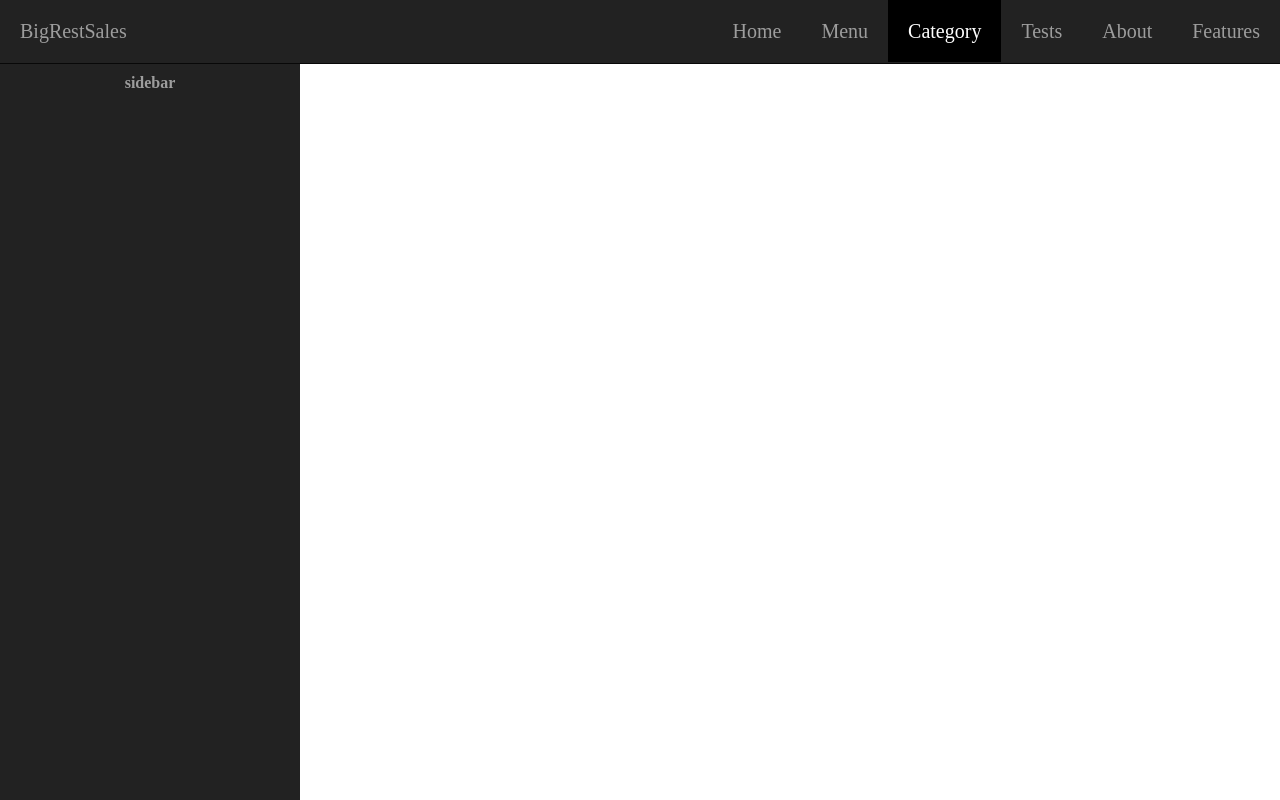
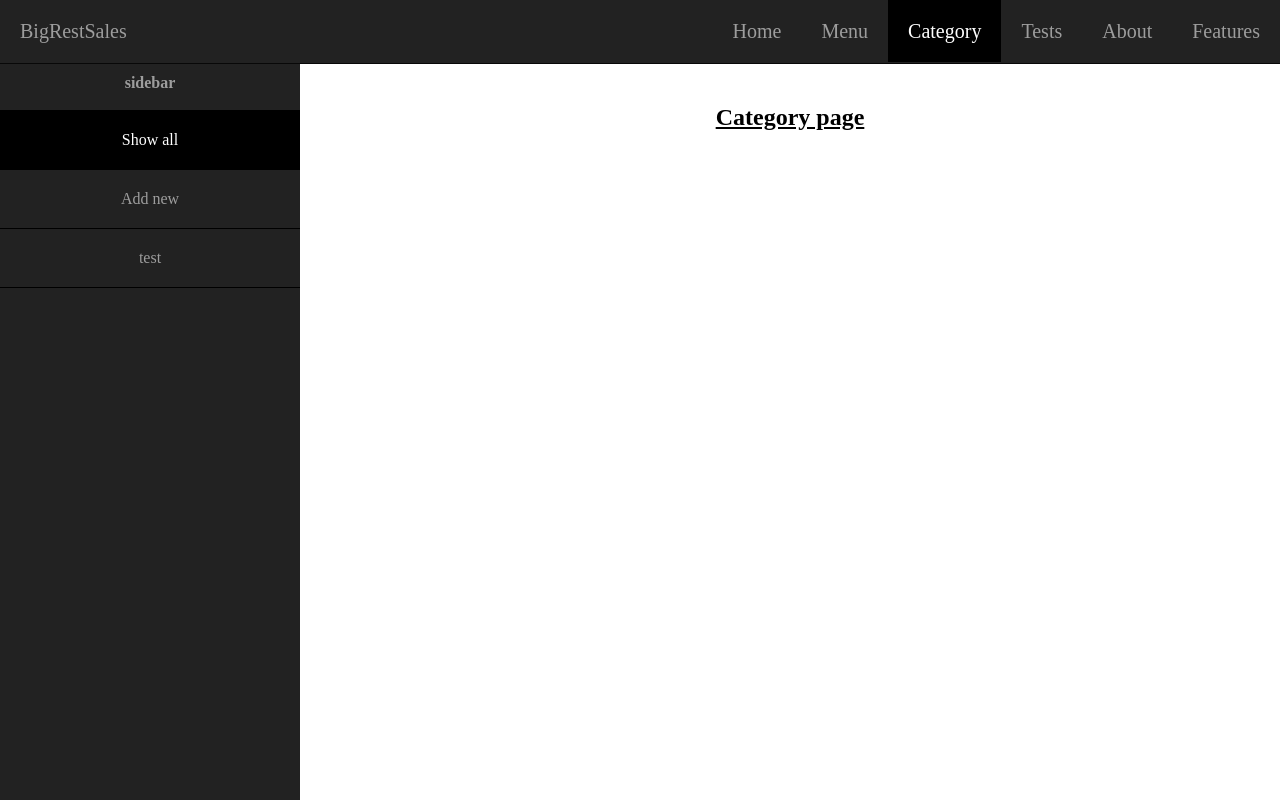
Before and after one commit to vadikot/bigrestsales, a React app in the folder frontend/: page /category/all in a window 1280 px wide. Built offline with nearby package versions, Linux system fonts and the light colour scheme.

Commit message:
added two new category pages and routes for them to the sidebar

```diff
--- a/frontend/src/01_app/router/ui/AppRouter.tsx
+++ b/frontend/src/01_app/router/ui/AppRouter.tsx
@@ -1,6 +1,16 @@
 import React, {Suspense} from 'react';
 import {Route, Routes} from "react-router-dom";
-import {AboutPage, CategoryPage, FeaturePage, HomePage, MenuAdd, MenuAll, MenuPage, TestsPage} from "../../../02_pages";
+import {
+    AboutPage,
+    CategoryAdd, CategoryAll,
+    CategoryPage,
+    FeaturePage,
+    HomePage,
+    MenuAdd,
+    MenuAll,
+    MenuPage,
+    TestsPage
+} from "../../../02_pages";
 
 const AppRouter = () => {
     return (
@@ -12,7 +22,10 @@ const AppRouter = () => {
                         <Route path="all" element={<MenuAll/>}/>
                         <Route path="add" element={<MenuAdd/>}/>
                     </Route>
-                    <Route path="/category" element={<CategoryPage/>}/>
+                    <Route path="/category" element={<CategoryPage/>}>
+                        <Route path="all" element={<CategoryAll/>}/>
+                        <Route path="add" element={<CategoryAdd/>}/>
+                    </Route>
                     <Route path="/tests" element={<TestsPage/>}/>
                     <Route path="/about" element={<AboutPage/>}/>
                     <Route path="/features" element={<FeaturePage/>}/>
--- a/frontend/src/02_pages/CategoryPage/index.ts
+++ b/frontend/src/02_pages/CategoryPage/index.ts
@@ -1 +1,3 @@
 export {default as CategoryPage} from './ui/CategoryPage';
+export {default as CategoryAll} from './ui/CategoryAll';
+export {default as CategoryAdd} from './ui/CategoryAdd';
--- /dev/null
+++ b/frontend/src/02_pages/CategoryPage/ui/CategoryAdd.tsx
@@ -0,0 +1,13 @@
+import React from 'react';
+import {MenuAddForm} from "../../../05_features/Menu";
+
+const CategoryAdd = () => {
+    return (
+        <div>
+            <h2>Add new menu</h2>
+            {/*<MenuAddForm/>*/}
+        </div>
+    );
+};
+
+export default CategoryAdd;
--- /dev/null
+++ b/frontend/src/02_pages/CategoryPage/ui/CategoryAll.tsx
@@ -0,0 +1,14 @@
+import React from 'react';
+import {MenuContainer, MenuList} from "../../../05_features/Menu";
+
+const CategoryAll = () => {
+    return (
+        <div>
+            <MenuContainer render={(menus, handleDeleteMenu) => (
+                <MenuList menus={menus} onDeleteMenu={handleDeleteMenu}/>
+            )}/>
+        </div>
+    );
+};
+
+export default CategoryAll;
--- a/frontend/src/04_widgets/Sidebar/ui/Sidebar.tsx
+++ b/frontend/src/04_widgets/Sidebar/ui/Sidebar.tsx
@@ -2,28 +2,46 @@ import React, {useEffect, useState} from 'react';
 import './Sidebar.scss'
 import {NavLink, useLocation} from "react-router-dom";
 
-interface IMenuLink {
+interface ILink {
     name: string;
     path: string;
 }
 
+enum LinkType {
+    menu = 'menu',
+    category = "category",
+}
+
 const Sidebar = () => {
-    const [isMenuPage, setIsMenuPage] = useState<boolean>(false);
-    const [menuLinks, setMenuLinks] = useState<IMenuLink[]>([]);
+    const [links, setLinks] = useState<ILink[]>([]);
 
     const location = useLocation();
 
     useEffect(() => {
-        const isMenu = location.pathname.includes('menu');
-        setIsMenuPage(isMenu);
+        let currentPageType: LinkType | null = null;
 
-        if (isMenu) {
-            setMenuLinks([
-                {name: 'Show all', path: 'all'},
-                {name: 'Add new', path: 'add'}
-            ]);
-        } else {
-            setMenuLinks([]);
+        if (location.pathname.includes(LinkType.menu)) {
+            currentPageType = LinkType.menu;
+        } else if (location.pathname.includes(LinkType.category)) {
+            currentPageType = LinkType.category;
+        }
+
+        switch (currentPageType) {
+            case LinkType.menu:
+                setLinks([
+                    {name: 'Show all', path: 'all'},
+                    {name: 'Add new', path: 'add'}
+                ]);
+                break;
+            case LinkType.category:
+                setLinks([
+                    {name: 'Show all', path: 'all'},
+                    {name: 'Add new', path: 'add'},
+                    {name: 'test', path: 'test'},
+                ]);
+                break;
+            default:
+                setLinks([]);
         }
     }, [location.pathname])
 
@@ -32,11 +50,11 @@ const Sidebar = () => {
             <h4>sidebar</h4>
             <br/>
             {
-                isMenuPage && (
+                links.length > 0 && (
                     <ul className={"sidebar-list"}>
                         {
-                            menuLinks.map(linkMenu => (<li key={linkMenu.path}><NavLink className={'navbar-link'}
-                                                                                        to={'/menu/' + linkMenu.path}>{linkMenu.name}</NavLink>
+                            links.map(link => (<li key={link.path}><NavLink className={'navbar-link'}
+                                                                            to={`/${location.pathname.split('/')[1]}/` + link.path}>{link.name}</NavLink>
                             </li>))
                         }
                     </ul>
```
